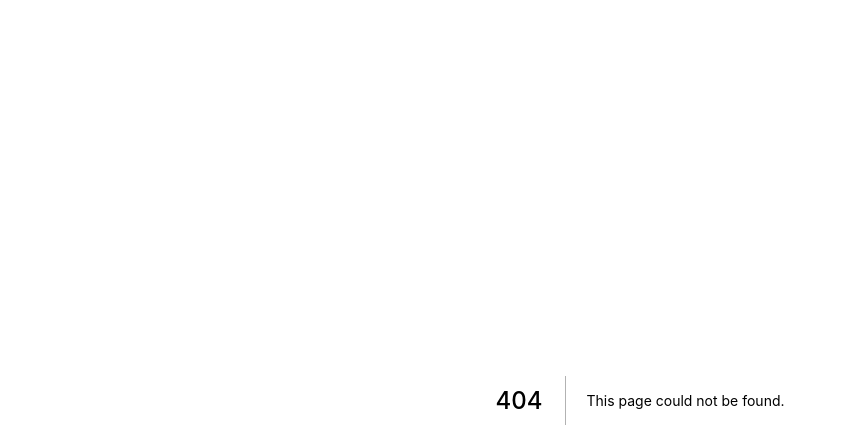
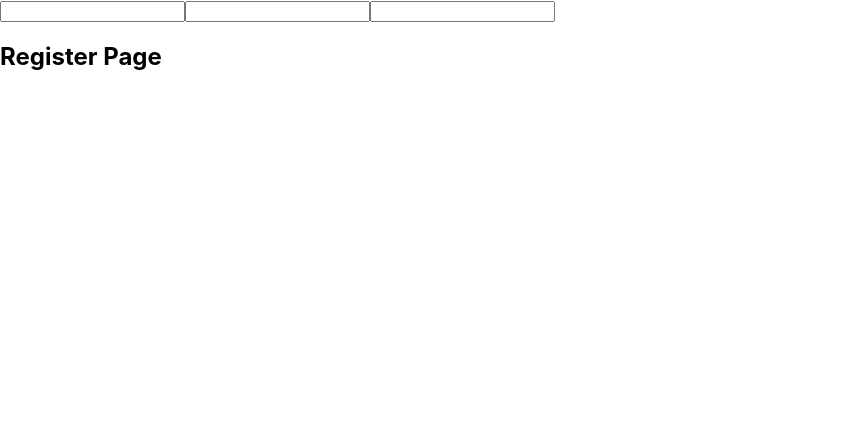
Before and after one commit to daddylunix/QR, a Next.js app in the folder client/: page /register in a window 1280 px wide. Before the commit this address had no page. Shown: the top 448 px of the page, without its empty margins (0-847 px from the left). Built offline with nearby package versions, Linux system fonts and the light colour scheme.

Commit message:
Front end updates 📈

```diff
--- /dev/null
+++ b/client/pages/register.js
@@ -0,0 +1,18 @@
+import React, { useState } from 'react'
+
+export default function register () {
+    const [ username, setUsername ] = useState('');
+    const [ email, setEmail ] = useState('');
+    const [ password, setPassword ] = useState('');
+    return (
+        <div>
+            <input type="text" value={username} onChange={(e) => setUsername(e.target.value)}/>
+            <input type="email" value={email} onChange={(e) => setEmail(e.target.value)}/>
+            <input type="password" value={password} onChange={(e) => setPassword(e.target.value)}/>
+           <h2>Register Page</h2>
+           {username}
+           {email}
+           {password}
+        </div>
+    )
+}
```
Also changed, not shown: client/.eslintrc.json.
